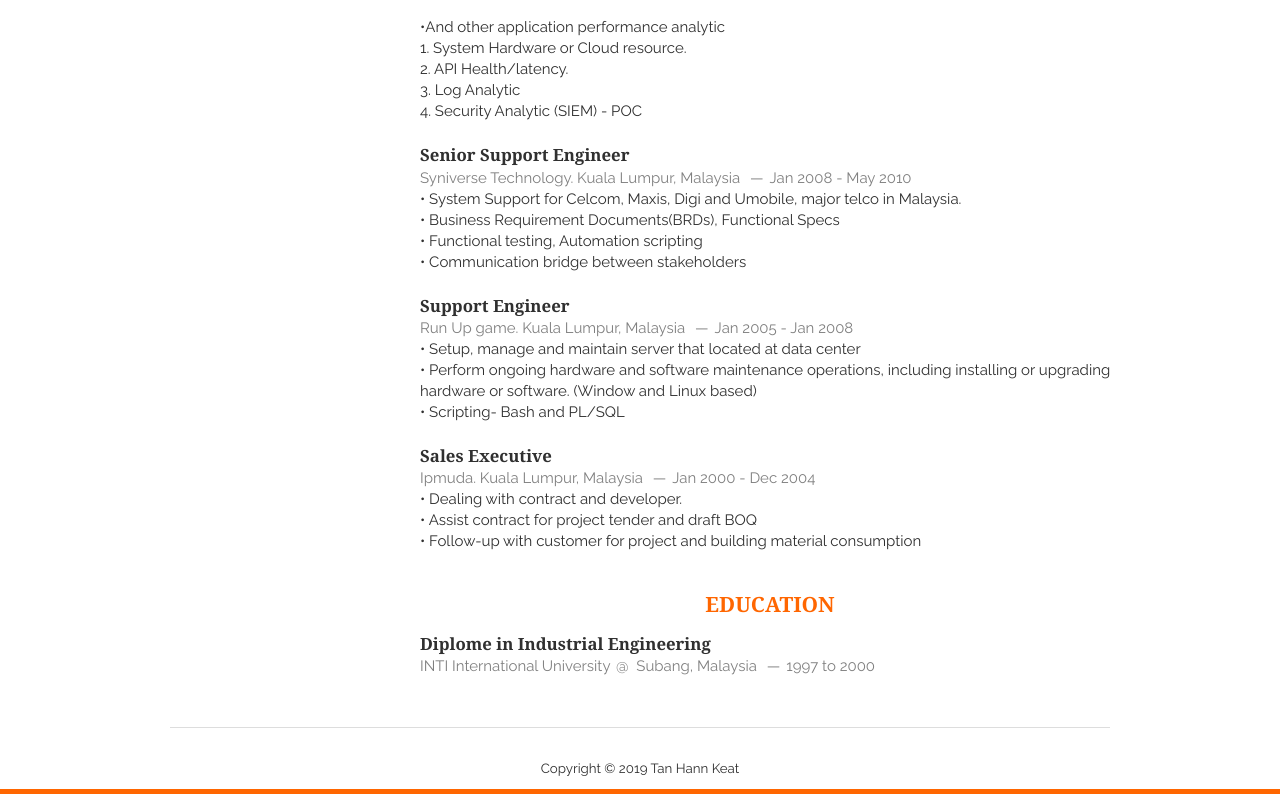
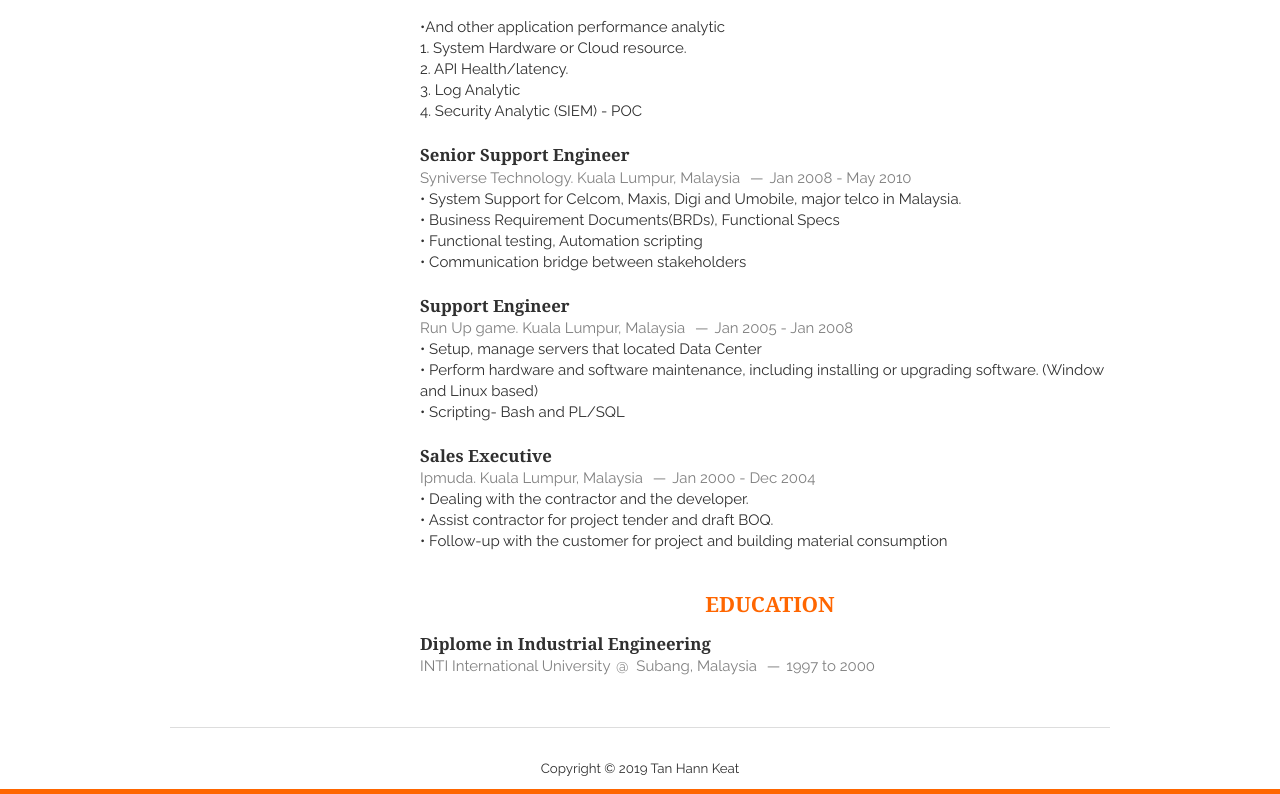
Before and after one commit to hannkeat/myResume, a plain HTML site: page index.html in a window 1280 px wide. Shown: the part 647-1441 px from the top of the page. Drawn offline with Linux system fonts and the light colour scheme.

Commit message:
Update index.html

```diff
--- a/index.html
+++ b/index.html
@@ -150,9 +150,9 @@
         </header>
 
 
-        <p> • Setup, manage and maintain server that located at data center</p>
+        <p> • Setup, manage servers that located Data Center</p>
 
-        <p> • Perform ongoing hardware and software maintenance operations, including installing or upgrading hardware or software. (Window and Linux based)</p>
+        <p> • Perform hardware and software maintenance, including installing or upgrading software. (Window and Linux based)</p>
 
         <p> • Scripting- Bash and PL/SQL</p>
 
@@ -169,11 +169,11 @@
         </header>
 
 
-        <p> • Dealing with contract and developer.</p>
+        <p> • Dealing with the contractor and the developer.</p>
 
-        <p> • Assist contract for project tender and draft BOQ</p>
+        <p> • Assist contractor for project tender and draft BOQ.</p>
 
-        <p> • Follow-up with customer for project and building material consumption</p>
+        <p> • Follow-up with the customer for project and building material consumption</p>
 
 
     </article>
```
